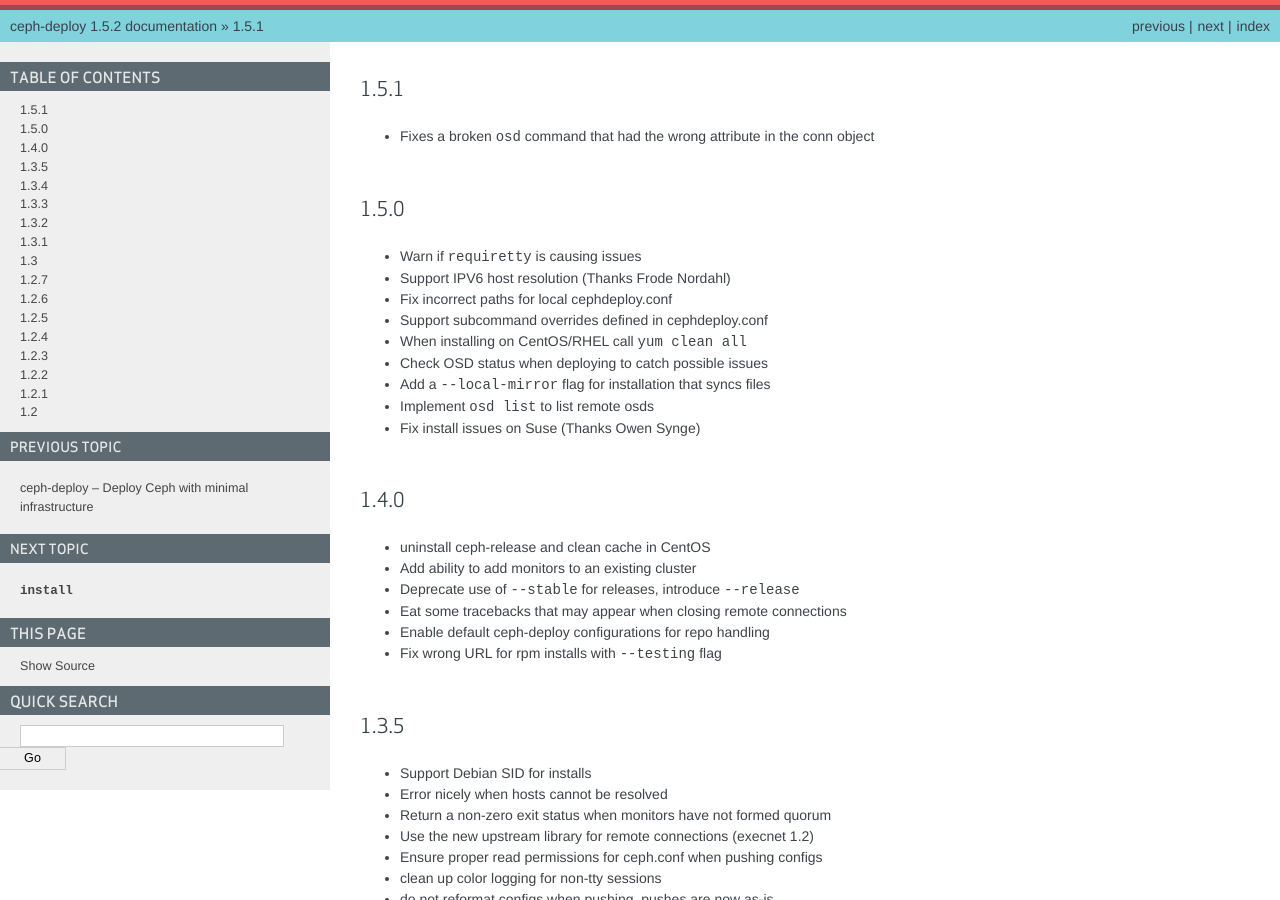
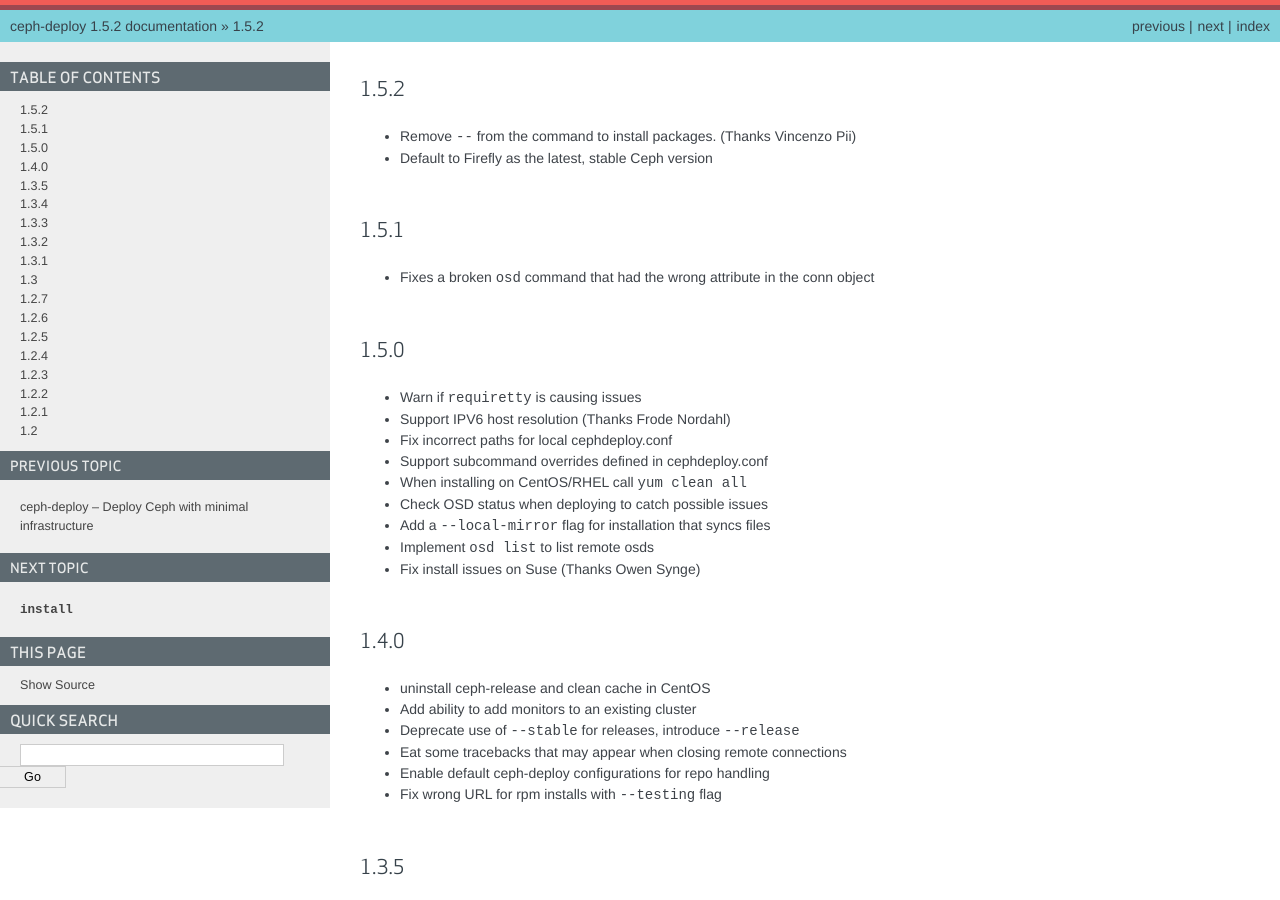
Before and after one commit to ceph/ceph-deploy, a Sphinx documentation site: the page built from docs/source/changelog.rst, in a window 1280 px wide and 900 px high. Built offline with Sphinx 7.4.7, drawn with Linux system fonts in a browser that asks for light colours.

Commit message:
update the changelog
Signed-off-by: Alfredo Deza <alfredo.deza@inktank.com>

```diff
--- a/docs/source/changelog.rst
+++ b/docs/source/changelog.rst
@@ -1,3 +1,8 @@
+1.5.2
+-----
+* Remove ``--`` from the command to install packages. (Thanks Vincenzo Pii)
+* Default to Firefly as the latest, stable Ceph version
+
 1.5.1
 -----
 * Fixes a broken ``osd`` command that had the wrong attribute in the conn
```
